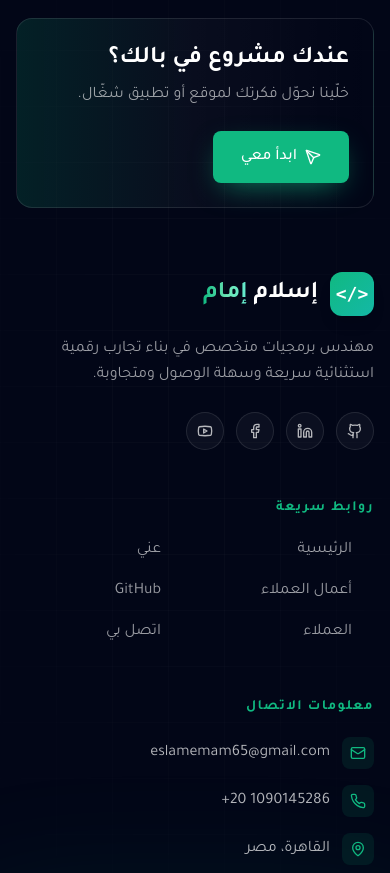
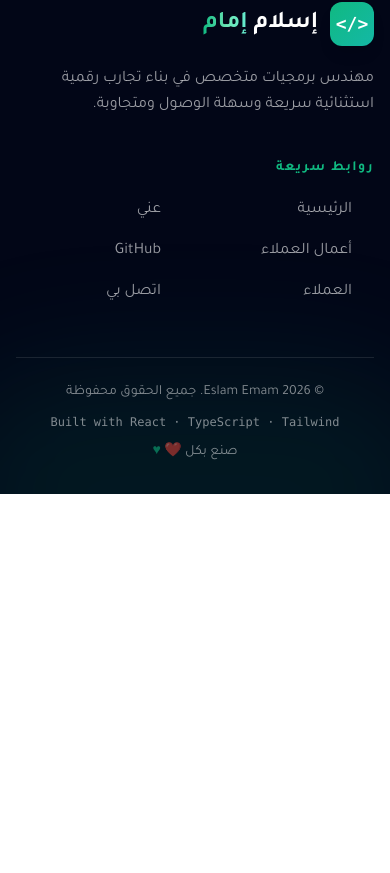
Before and after one commit to eslamemam1/eslam-emam-showcase, a React (Vite) app: page / in a window 390 px wide. Shown: the part 10771-11644 px from the top of the page. After the commit the page ends 11265 px from the top, so only its background shows below. Built offline with nearby package versions, Linux system fonts and the light colour scheme.

Commit message:
refactor: simplify Footer component by removing unused social links and contact info; adjust layout and styling

```diff
--- a/src/components/Footer.tsx
+++ b/src/components/Footer.tsx
@@ -1,31 +1,6 @@
-import {
-  ArrowRight,
-  Facebook,
-  Github,
-  Linkedin,
-  Mail,
-  MapPin,
-  Phone,
-  Send,
-  Youtube,
-} from "lucide-react";
+import { ArrowRight } from "lucide-react";
 import { useLanguage } from "../contexts/LanguageContext";
 import ScrollReveal from "./ScrollReveal";
-
-const socialLinks = [
-  { icon: Github, name: "GitHub", url: "https://github.com/eslamemam1" },
-  {
-    icon: Linkedin,
-    name: "LinkedIn",
-    url: "https://www.linkedin.com/in/eslam-emam-12695815b",
-  },
-  {
-    icon: Facebook,
-    name: "Facebook",
-    url: "https://www.facebook.com/profile.php?id=61571808045016",
-  },
-  { icon: Youtube, name: "YouTube", url: "https://www.youtube.com/@eslamemam5214" },
-];
 
 const quickLinks = [
   { key: "nav.home", href: "#home" },
@@ -37,51 +12,17 @@ const quickLinks = [
 ];
 
 const Footer = () => {
-  const { t, language } = useLanguage();
-  const isAr = language === "ar";
+  const { t } = useLanguage();
   const currentYear = new Date().getFullYear();
 
-  const contactItems = [
-    {
-      icon: Mail,
-      value: "eslamemam65@gmail.com",
-      href: "mailto:eslamemam65@gmail.com",
-    },
-    { icon: Phone, value: "+20 1090145286", href: "tel:+201090145286" },
-    { icon: MapPin, value: isAr ? "القاهرة، مصر" : "Cairo, Egypt" },
-  ];
-
   return (
-    <footer className="relative overflow-hidden bg-slate-950 px-4 pb-8 pt-20 text-white sm:px-6 md:px-8 lg:px-12">
+    <footer className="relative overflow-hidden bg-slate-950 px-4 pb-8 pt-16 text-white sm:px-6 md:px-8 lg:px-12">
       <div className="absolute inset-x-0 top-0 h-px bg-gradient-to-r from-transparent via-portfolio-green/70 to-transparent" />
-      <div className="bg-grid pointer-events-none absolute inset-0 opacity-40" />
-      <div className="glow-orb -bottom-32 left-1/2 h-72 w-[36rem] -translate-x-1/2 bg-portfolio-green/10" />
+      <div className="glow-orb -bottom-32 left-1/2 h-64 w-[32rem] -translate-x-1/2 bg-portfolio-green/10" />
 
       <div className="section-inner relative z-10">
         <ScrollReveal>
-          <div className="mb-16 flex flex-col items-start justify-between gap-6 rounded-2xl border border-white/10 bg-gradient-to-r from-portfolio-green/15 via-white/[0.03] to-transparent p-6 md:flex-row md:items-center md:p-10">
-            <div>
-              <h3 className="text-2xl font-bold md:text-3xl">
-                {isAr ? "عندك مشروع في بالك؟" : "Have a project in mind?"}
-              </h3>
-              <p className="mt-2 text-white/60">
-                {isAr
-                  ? "خلّينا نحوّل فكرتك لموقع أو تطبيق شغّال."
-                  : "Let's turn your idea into a working product."}
-              </p>
-            </div>
-            <a
-              href="#contact"
-              className="group inline-flex shrink-0 items-center gap-2 rounded-lg bg-portfolio-green px-7 py-3.5 font-medium text-white shadow-[0_10px_30px_-10px_rgba(16,185,129,0.7)] transition-all hover:-translate-y-0.5 hover:bg-emerald-400"
-            >
-              <Send className="h-4 w-4 rtl:-scale-x-100" />
-              {isAr ? "ابدأ معي" : "Let's Talk"}
-            </a>
-          </div>
-        </ScrollReveal>
-
-        <ScrollReveal delay={100}>
-          <div className="grid grid-cols-1 gap-12 sm:grid-cols-2 lg:grid-cols-[1.4fr_1fr_1.2fr]">
+          <div className="grid grid-cols-1 gap-10 md:grid-cols-[1.4fr_1fr] md:items-start">
             <div>
               <a href="#home" className="inline-flex items-center gap-3">
                 <span className="flex h-11 w-11 items-center justify-center rounded-xl bg-gradient-to-br from-portfolio-green to-teal-500 font-mono text-lg font-bold text-white shadow-lg">
@@ -92,30 +33,16 @@ const Footer = () => {
                   <span className="text-gradient"> {t("Emam")}</span>
                 </span>
               </a>
-              <p className="mt-5 max-w-sm leading-relaxed text-white/60">
+              <p className="mt-5 max-w-md leading-relaxed text-white/60">
                 {t("footer.des")}
               </p>
-              <div className="mt-6 flex gap-3">
-                {socialLinks.map((social) => (
-                  <a
-                    key={social.name}
-                    href={social.url}
-                    target="_blank"
-                    rel="noopener noreferrer"
-                    aria-label={social.name}
-                    className="rounded-full border border-white/10 bg-white/[0.04] p-2.5 text-white/70 transition-all duration-300 hover:-translate-y-1 hover:border-portfolio-green hover:bg-portfolio-green hover:text-white"
-                  >
-                    <social.icon className="h-4 w-4" />
-                  </a>
-                ))}
-              </div>
             </div>
 
-            <div>
+            <nav aria-label="Footer">
               <h3 className="mb-5 text-sm font-semibold uppercase tracking-widest text-portfolio-green">
                 {t("Quick Links")}
               </h3>
-              <ul className="grid grid-cols-2 gap-x-6 gap-y-3 sm:grid-cols-1">
+              <ul className="grid grid-cols-2 gap-x-6 gap-y-3 sm:grid-cols-3">
                 {quickLinks.map((link) => (
                   <li key={link.href}>
                     <a
@@ -128,45 +55,11 @@ const Footer = () => {
                   </li>
                 ))}
               </ul>
-            </div>
-
-            <div>
-              <h3 className="mb-5 text-sm font-semibold uppercase tracking-widest text-portfolio-green">
-                {t("Contact Info")}
-              </h3>
-              <ul className="space-y-4">
-                {contactItems.map((item) => {
-                  const inner = (
-                    <>
-                      <span className="rounded-lg bg-portfolio-green/10 p-2 text-portfolio-green transition-colors duration-300 group-hover:bg-portfolio-green group-hover:text-white">
-                        <item.icon className="h-4 w-4" />
-                      </span>
-                      <span dir="ltr" className="break-all text-white/70">
-                        {item.value}
-                      </span>
-                    </>
-                  );
-                  return (
-                    <li key={item.value}>
-                      {item.href ? (
-                        <a
-                          href={item.href}
-                          className="group flex items-center gap-3 transition-colors hover:text-white"
-                        >
-                          {inner}
-                        </a>
-                      ) : (
-                        <div className="group flex items-center gap-3">{inner}</div>
-                      )}
-                    </li>
-                  );
-                })}
-              </ul>
-            </div>
+            </nav>
           </div>
         </ScrollReveal>
 
-        <div className="mt-14 flex flex-col items-center justify-between gap-3 border-t border-white/10 pt-6 text-sm text-white/50 md:flex-row">
+        <div className="mt-12 flex flex-col items-center justify-between gap-3 border-t border-white/10 pt-6 text-sm text-white/50 md:flex-row">
           <p>
             &copy; {currentYear} Eslam Emam. {t("footer.rights")}
           </p>
```
